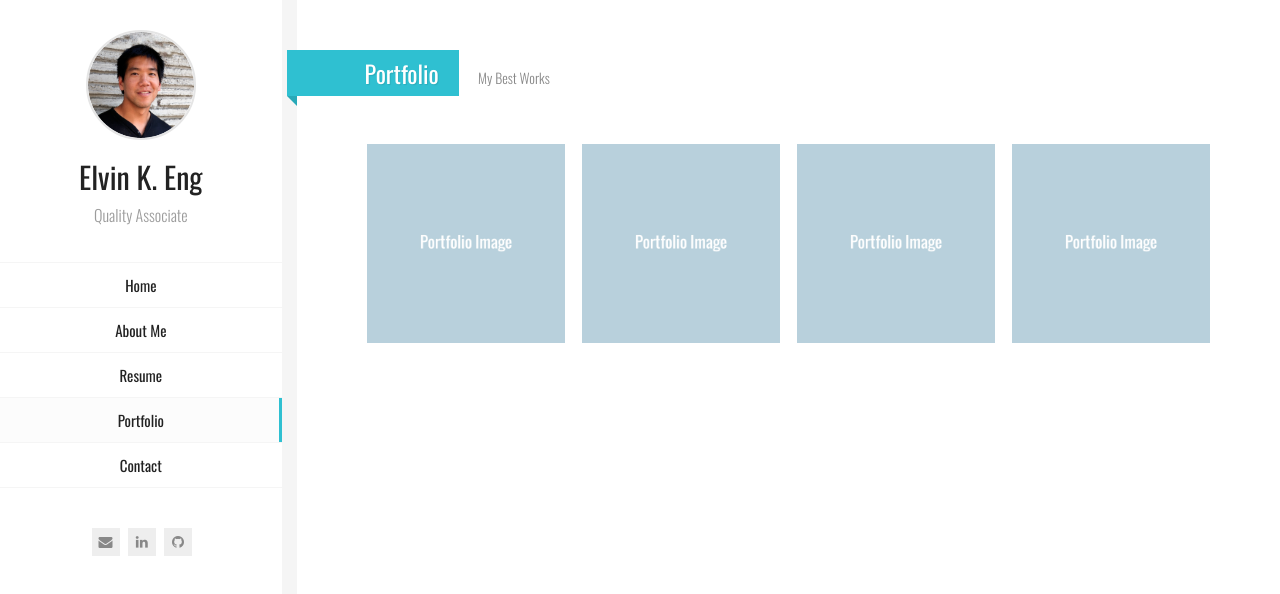
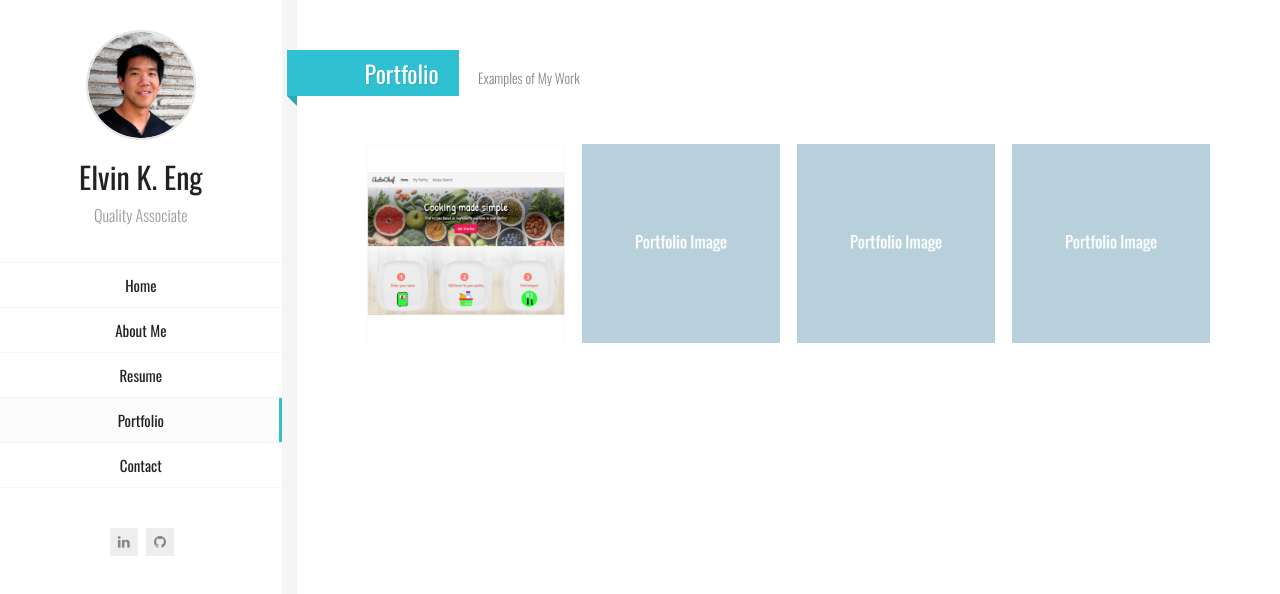
Before and after one commit to ekeoid/updated-portfolio, a plain HTML site: page index.html in a window 1280 px wide. Both pictures are taken after a click on the link "Portfolio". Drawn offline with nearby package versions, Linux system fonts and the light colour scheme.

Commit message:
add image to project 1

```diff
--- a/index.html
+++ b/index.html
@@ -80,13 +80,9 @@
 
                 <!-- Social buttons -->
                 <ul class="social-links">
-                    <li><a class="tip social-button" href="#" title="Email"><i class="fa fa-envelope"></i></a></li>
-                    <li><a class="tip social-button" href="#" title="Linkedin"><i class="fa fa-linkedin"></i></a></li>
+                    <li><a class="tip social-button" href="https://www.linkedin.com/in/elvin-eng-12223b10/" title="Linkedin"><i class="fa fa-linkedin"></i></a></li>
                     <!-- Full list of social icons: http://fontawesome.io/icons/#brand -->
-                    <li><a class="tip social-button" href="#" title="Github"><i class="fa fa-github"></i></a></li>
-                    <!--<li><a class="tip social-button" href="#" title="Youtube"><i class="fa fa-youtube"></i></a></li>-->
-                    <!--<li><a class="tip social-button" href="#" title="last.fm"><i class="fa fa-lastfm"></i></a></li>-->
-                    <!--<li><a class="tip social-button" href="#" title="Dribbble"><i class="fa fa-dribbble"></i></a></li>-->
+                    <li><a class="tip social-button" href="https://github.com/ekeoid" title="Github"><i class="fa fa-github"></i></a></li>
                 </ul>
                 <!-- /Social buttons -->
             </div>
@@ -461,7 +457,7 @@
                     <section class="pt-page pt-page-4" data-id="portfolio">
                         <div class="section-title-block">
                             <h2 class="section-title">Portfolio</h2>
-                            <h5 class="section-description">My Best Works</h5>
+                            <h5 class="section-description">Examples of My Work</h5>
                         </div>
 
                         <!-- Portfolio Content -->
@@ -490,9 +486,9 @@
                                 <!-- Portfolio Item 1 -->
                                 <figure class="item" data-groups='["all", "media"]'>
                                     <a class="ajax-page-load" href="portfolio-1.html">
-                                        <img src="images/portfolio/1.jpg" alt="">
+                                        <img src="images/portfolio/autochef.png" alt="">
                                         <div>
-                                            <h5 class="name">Project Name</h5>
+                                            <h5 class="name">Autochef</h5>
                                             <small>Media</small>
                                             <i class="fa fa-file-text-o"></i>
                                         </div>
```
Also changed, not shown: images/portfolio/autochef.png (added).
